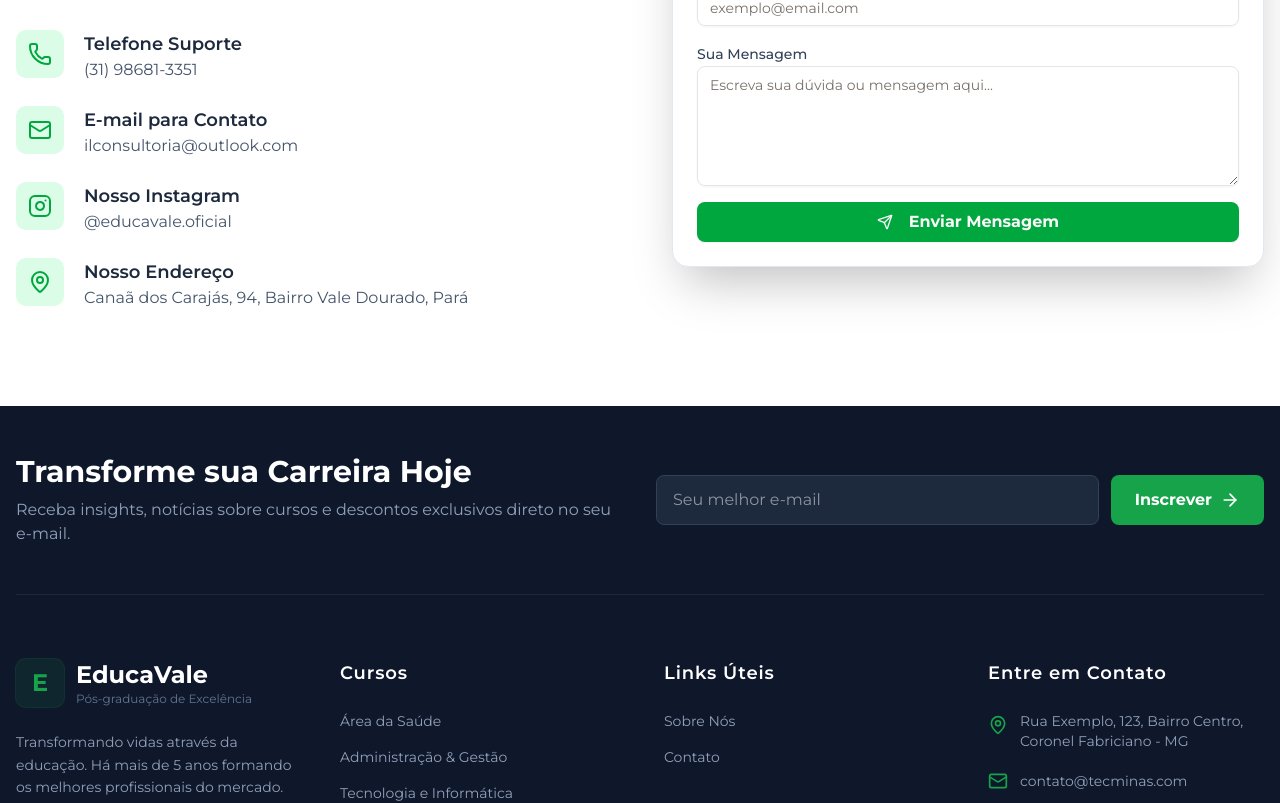
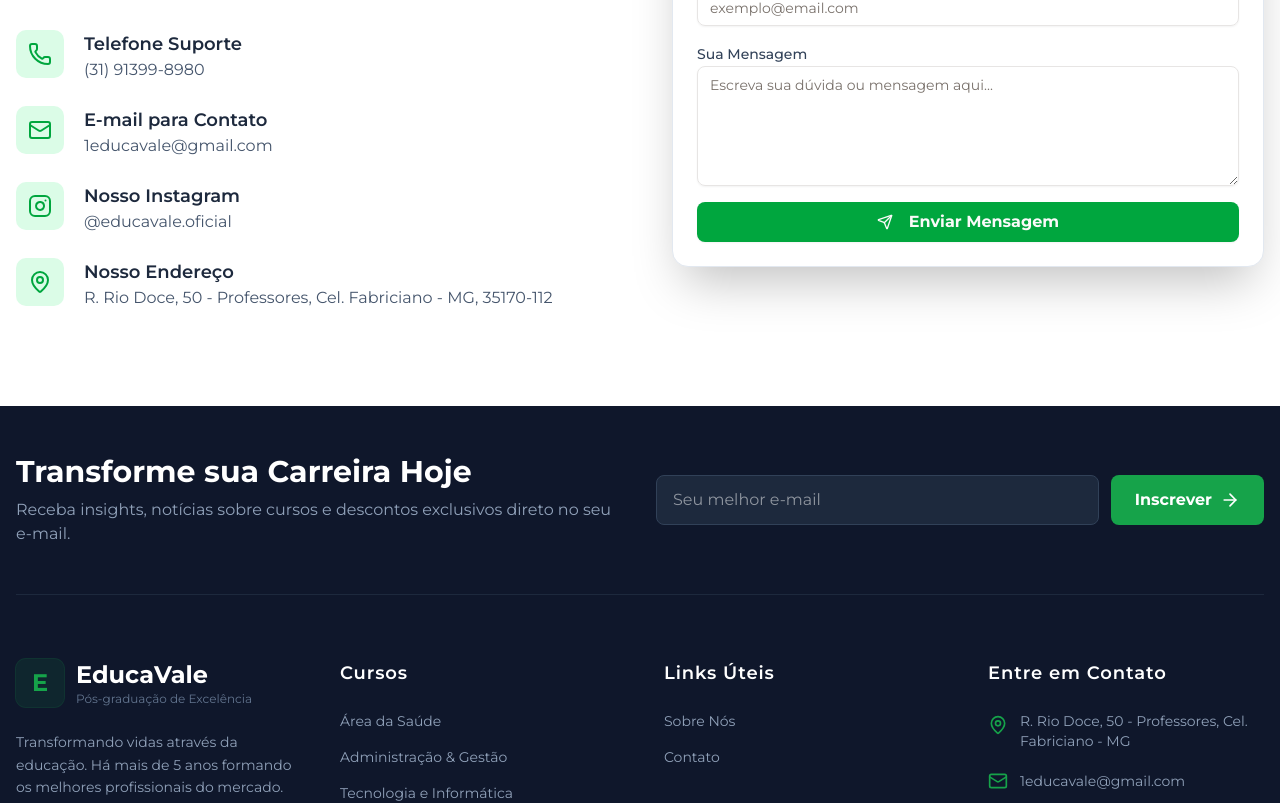
Before and after one commit to Peixotim/educavales, a Next.js app: page / in a window 1280 px wide. Shown: the part 4980-5783 px from the top of the page. Built offline with nearby package versions, Linux system fonts and the light colour scheme; no server answers.

Commit message:
Atualizacao de dados

```diff
--- a/src/components/contact.tsx
+++ b/src/components/contact.tsx
@@ -20,14 +20,14 @@ export default function Contact() {
     {
       icon: <Phone className="h-6 w-6 text-green-600" />,
       label: "Telefone Suporte",
-      value: "(31) 98681-3351",
-      href: "tel:+5531986813351",
+      value: "(31) 91399-8980",
+      href: "tel:+55913998980",
     },
     {
       icon: <Mail className="h-6 w-6 text-green-600" />,
       label: "E-mail para Contato",
-      value: "ilconsultoria@outlook.com",
-      href: "mailto:ilconsultoria@outlook.com",
+      value: "1educavale@gmail.com",
+      href: "mailto:1educavale@gmail.com",
     },
     {
       icon: <Instagram className="h-6 w-6 text-green-600" />,
@@ -38,7 +38,7 @@ export default function Contact() {
     {
       icon: <MapPin className="h-6 w-6 text-green-600" />,
       label: "Nosso Endereço",
-      value: "Canaã dos Carajás, 94, Bairro Vale Dourado, Pará",
+      value: "R. Rio Doce, 50 - Professores, Cel. Fabriciano - MG, 35170-112",
     },
   ];
 
@@ -52,7 +52,7 @@ export default function Contact() {
     event.preventDefault();
 
     // Seu número de WhatsApp (código do país + DDD + número)
-    const whatsappNumber = "5531986813351";
+    const whatsappNumber = "5531991398980";
 
     // Monta a mensagem final com os dados dos estados
     const finalMessage = `Olá! Meu nome é ${name} (email: ${email}) e meu questionamento é: "${message}"`;
--- a/src/components/footer.tsx
+++ b/src/components/footer.tsx
@@ -151,9 +151,7 @@ const Footer = () => {
             <ul className="space-y-5 text-sm">
               <li className="flex items-start space-x-3">
                 <MapPin className="w-5 h-5 mt-1 flex-shrink-0 text-[#16a34a]" />
-                <span>
-                  Rua Exemplo, 123, Bairro Centro, Coronel Fabriciano - MG
-                </span>
+                <span>R. Rio Doce, 50 - Professores, Cel. Fabriciano - MG</span>
               </li>
               <li className="flex items-center space-x-3">
                 <Mail className="w-5 h-5 text-[#16a34a]" />
@@ -161,7 +159,7 @@ const Footer = () => {
                   href="mailto:contato@tecminas.com"
                   className="hover:text-[#16a34a] transition-colors"
                 >
-                  contato@tecminas.com
+                  1educavale@gmail.com
                 </a>
               </li>
               <li className="flex items-center space-x-3">
@@ -170,7 +168,7 @@ const Footer = () => {
                   href="tel:+5531999999999"
                   className="hover:text-[#16a34a] transition-colors"
                 >
-                  (31) 99999-9999
+                  (31) 99139-8980
                 </a>
               </li>
             </ul>
```
